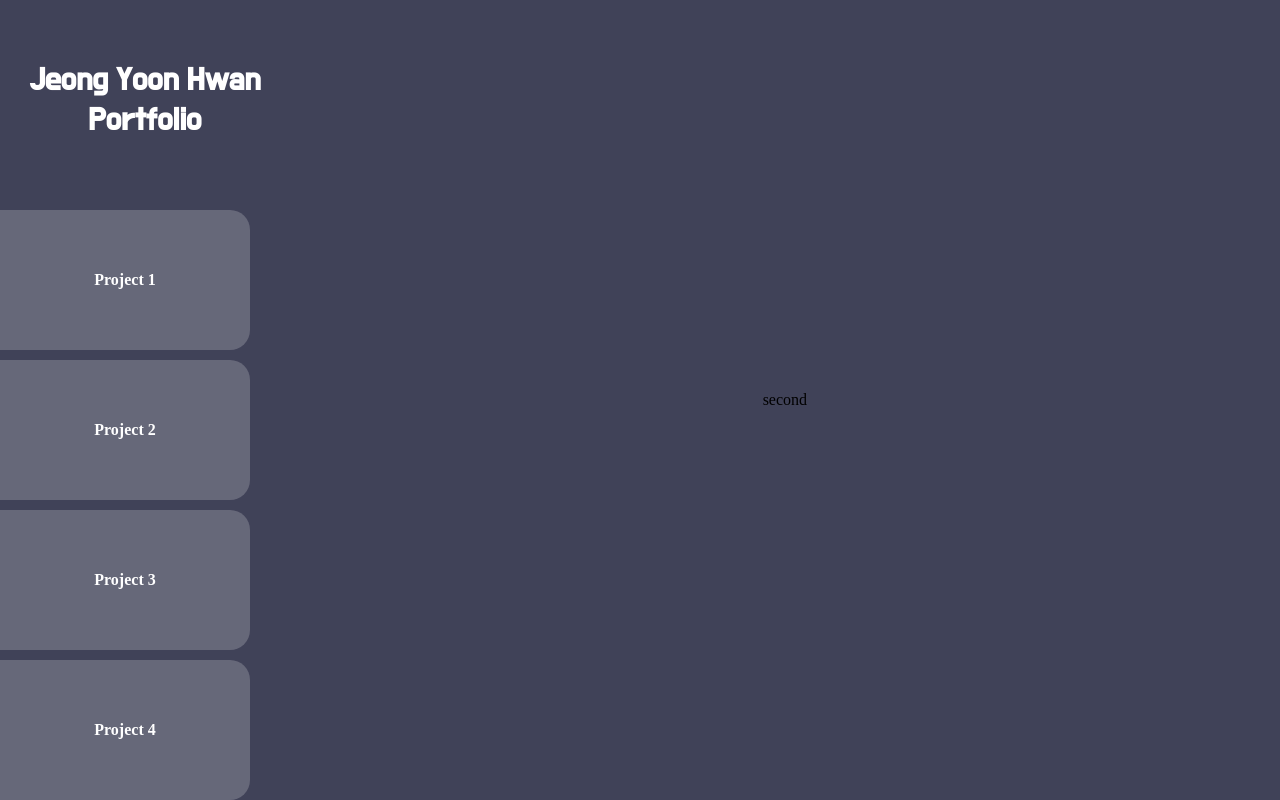
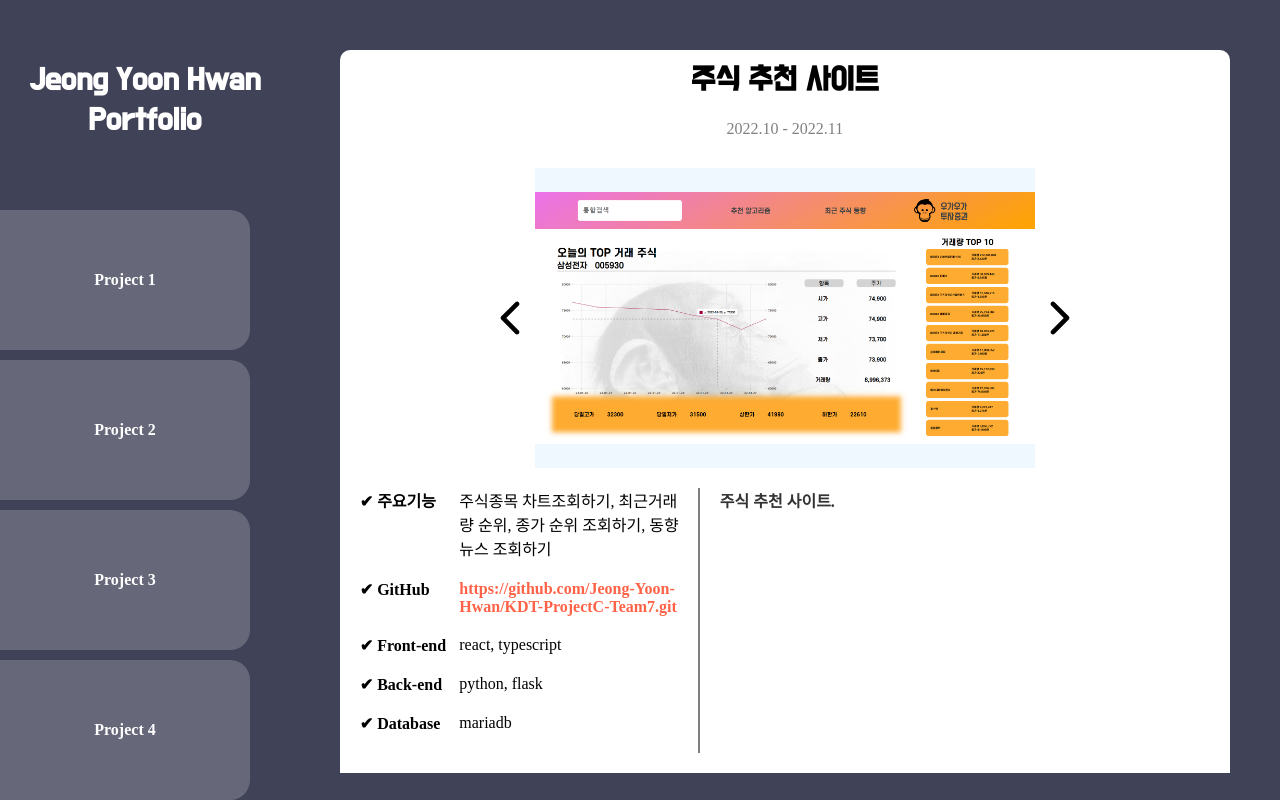
Before and after one commit to Jeong-Yoon-Hwan/my-portfolio, a React (Create React App) app: page /#/second in a window 1280 px wide. Built offline with nearby package versions, Linux system fonts and the light colour scheme; a web font is replaced by a local one.

Commit message:
slide 추가

```diff
--- a/src/pages/SecondList.js
+++ b/src/pages/SecondList.js
@@ -1,7 +1,163 @@
+import styled from "styled-components";
+import SlideBox from "../component/SlideBox";
+import Img1  from "../images/second/1.png";
+import Img2 from "../images/second/2.png";
+import Img3 from "../images/second/3.png";
+import Img4 from "../images/second/4.png";
+
 
 const SecondList = () =>{
   return(
-    <div>second</div>
+    <Component>
+      <Title>
+        <h1>주식 추천 사이트</h1>
+        <p>2022.10 - 2022.11</p>
+      </Title>
+      <Main>
+        <section>
+          <SlideBox img={[Img1,Img2,Img3,Img4]}></SlideBox>
+        </section>
+        <section>
+          <Skill>
+            <div>
+              <div style={{width:100}}><b>✔ 주요기능</b></div>
+              <div style={{textAlign:'left',width:'70%'}}>주식종목 차트조회하기, 최근거래량 순위, 종가 순위 조회하기, 동향뉴스 조회하기</div>
+            </div>
+            <div>
+              <div style={{width:100}}><b>✔ GitHub</b></div>
+              <div style={{textAlign:'left',width:'70%'}}><a style={{textDecoration: "none",color:'tomato',fontWeight:'bold'}} href="https://github.com/Jeong-Yoon-Hwan/KDT-ProjectC-Team7.git">https://github.com/Jeong-Yoon-Hwan/KDT-ProjectC-Team7.git</a></div>
+            </div>
+            <div>
+              <div style={{width:100}}><b>✔ Front-end</b></div>
+              <div style={{textAlign:'left',width:'70%'}}>react, typescript</div>
+            </div>
+            <div>
+              <div style={{width:100}}><b>✔ Back-end</b></div>
+              <div style={{textAlign:'left',width:'70%'}}>python, flask</div>
+            </div>
+            <div>
+              <div style={{width:100}}><b>✔ Database</b></div>
+              <div style={{textAlign:'left',width:'70%'}}>mariadb</div>
+            </div>
+
+          </Skill>
+          <Content>
+            <div>주식 추천 사이트.</div><br></br>
+
+          </Content>
+        </section>
+      </Main>
+    </Component>
   )
 }
 export default SecondList;
+
+const Component = styled.div`
+  width:100%;
+  height:100%;
+  background-color: white;
+  display: flex;
+  flex-direction:column;
+  gap:20px;
+  border-radius: 10px;
+
+`
+
+//제목
+const Title = styled.div`
+  width:100%;
+  height:100px;
+  display: flex;
+  justify-content: center;
+  align-items: center;
+  flex-direction: column;
+  gap:20px;
+  padding:10px;
+
+  & > h1 {
+    font-family: var(--font-DoHyeon);
+  }
+  & > p {
+    color:gray;
+  }
+`
+
+// 메인화면, 위는 슬라이드 박스, 아래는 내용설명
+const Main = styled.div`
+  width:100%;
+  height:max-content;
+  display: flex;
+  flex-direction: column;
+
+  //위 슬라이드박스 화면
+  & > section {
+    width:100%;
+    height: max-content;
+    //background-color: lightgray;
+    display: flex;
+    justify-content: center;
+    align-items: center;
+  }
+
+  //아래 설명화면
+  & > section:nth-child(2){
+    padding:20px;
+    background-color: white;
+
+    display: flex;
+    flex-direction: row;
+    @media screen and (max-width: 1100px) {
+        flex-direction: column;
+        width:100%;
+        gap:20px;
+    }
+  }
+`
+
+//기술정보 설명
+const Skill = styled.div`
+  width:40%;
+  height:100%;
+  display: flex;
+  flex-direction: column;
+
+  gap:20px;
+  border-right: 2px solid gray;
+  padding-right: 10px;
+  padding-bottom: 20px;
+
+  & > div {
+    display: flex;
+    justify-content: center;
+    align-items: start;
+    & > a {
+      text-decoration-line: none;
+
+    }
+  }
+
+  @media screen and (max-width: 1100px) {
+    width:100%;
+    border-bottom: 2px solid gray;
+    border-right: none;
+  }
+
+`
+
+//내용 설명
+const Content = styled.div`
+  color:#333;
+  font-weight: bolder;
+  width:60%;
+  height:100%;
+  padding-left:20px;
+  display: flex;
+  flex-direction: column;
+  gap:5px;
+
+  @media screen and (max-width: 1100px) {
+  width:100%;
+}
+
+
+`
```
Also changed, not shown: src/images/second/5.png (deleted).
